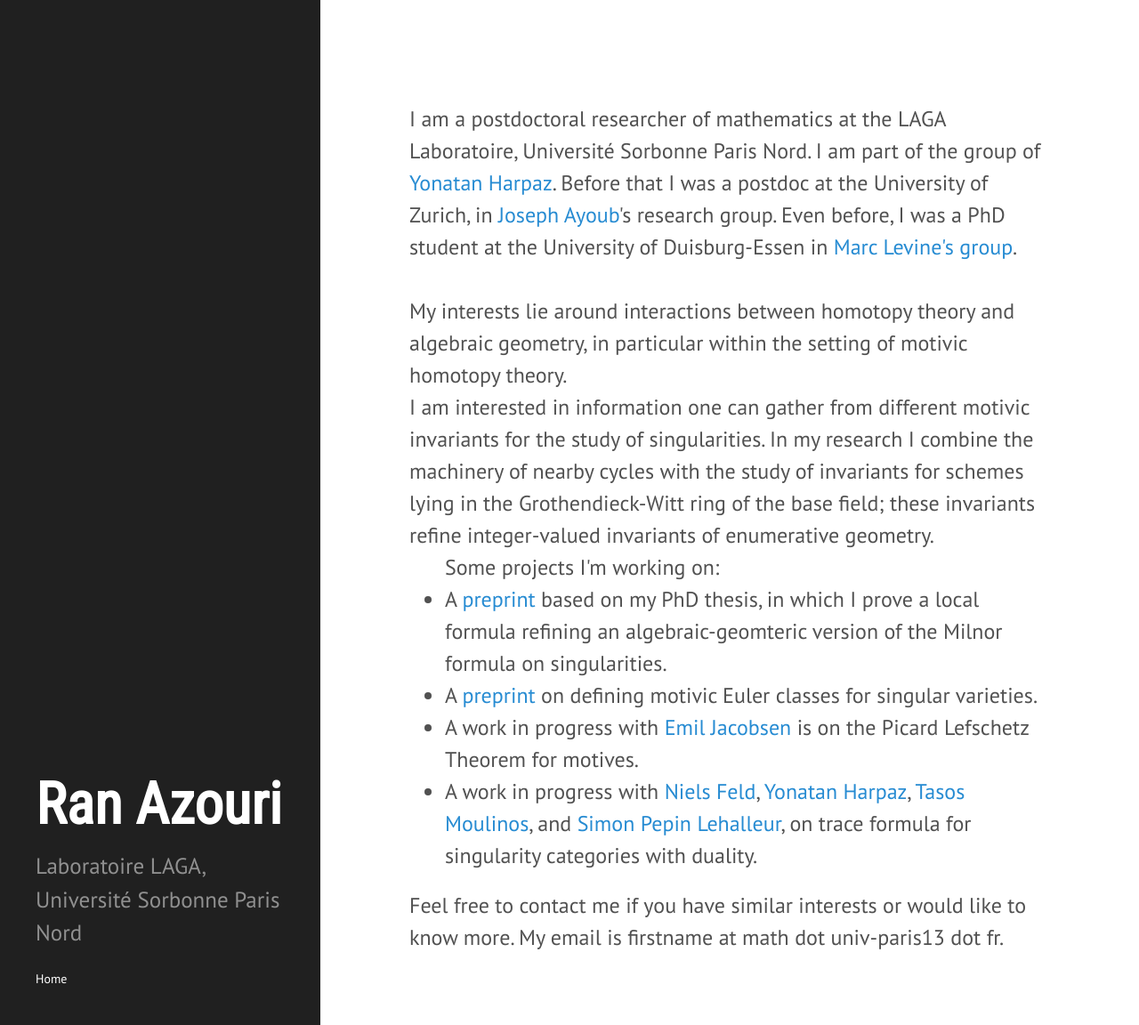
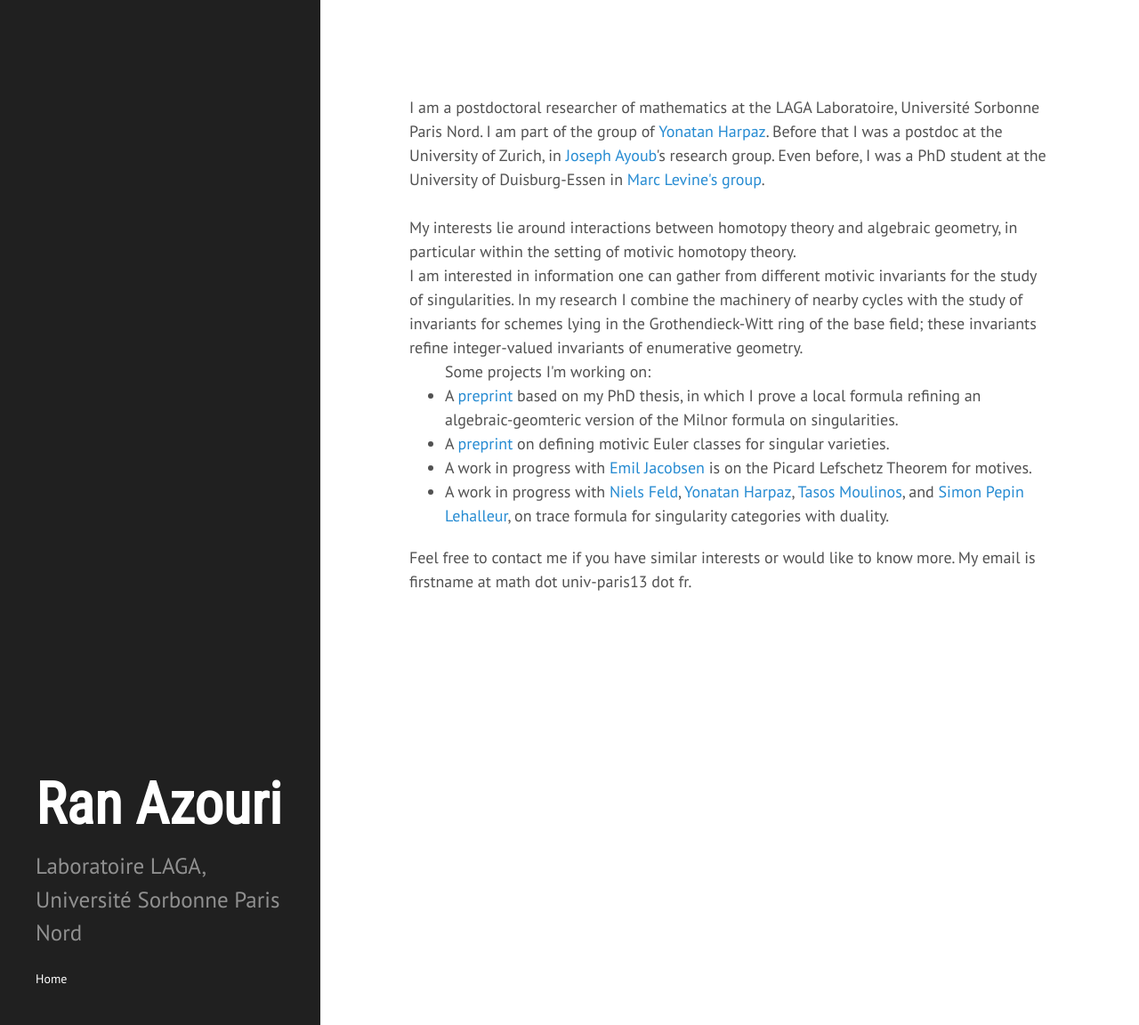
Before and after one commit to ransass/ransass.github.io, a Jekyll site: the page built from index.html, in a window 1280 px wide and 1152 px high. Shown: the whole window at 89% size. Built offline with Jekyll 4.4.1, drawn with Linux system fonts in a browser that asks for light colours; some web fonts are replaced; the list of posts is cut into pages by our own code.

Commit message:
Update default.html

```diff
--- a/_layouts/default.html
+++ b/_layouts/default.html
@@ -8,7 +8,7 @@
     {% include sidebar.html %}
 
     <div class="content container">
-      <font size = "5">
+      <font size = "4">
       {{ content }}
     </div>
 
```
